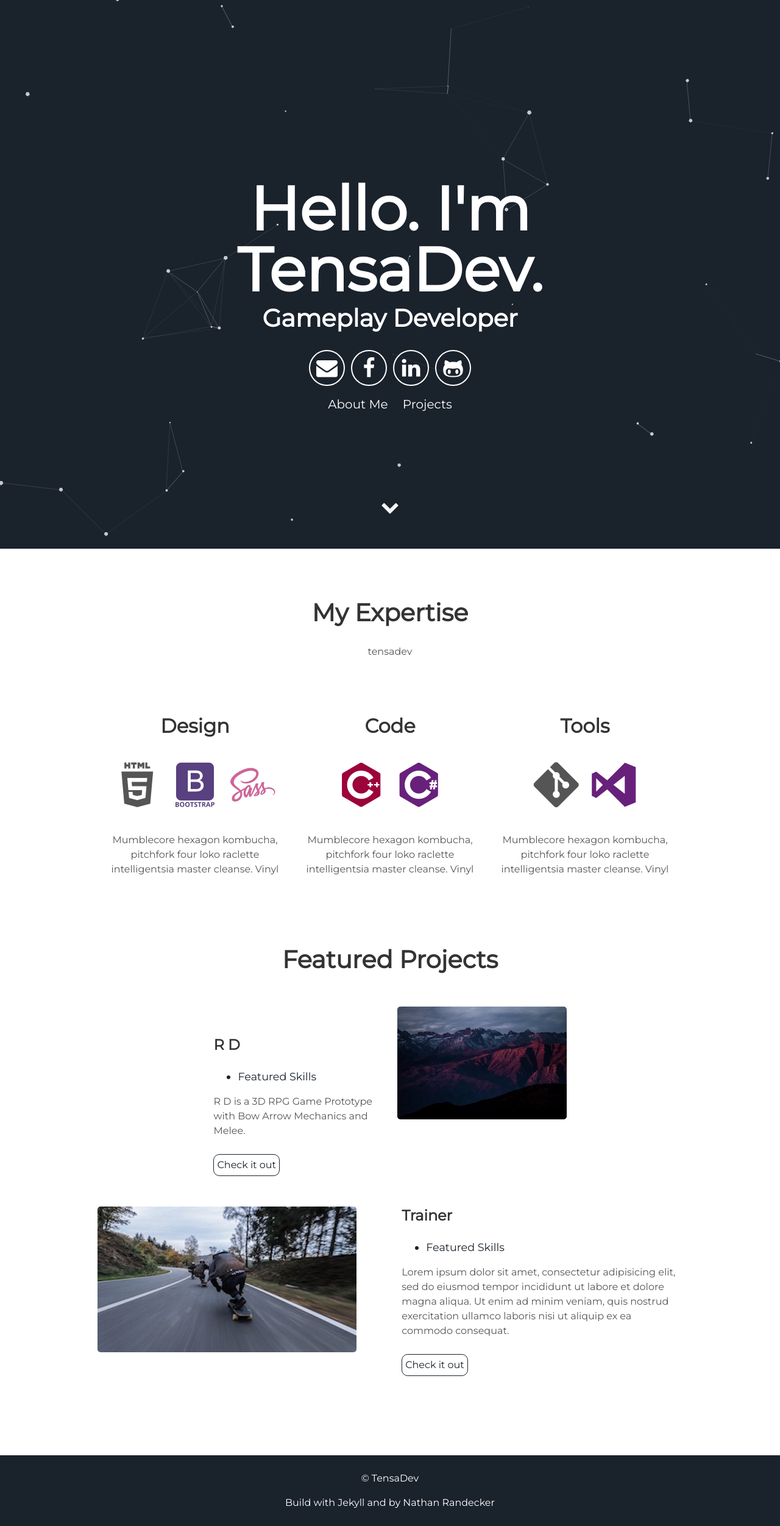
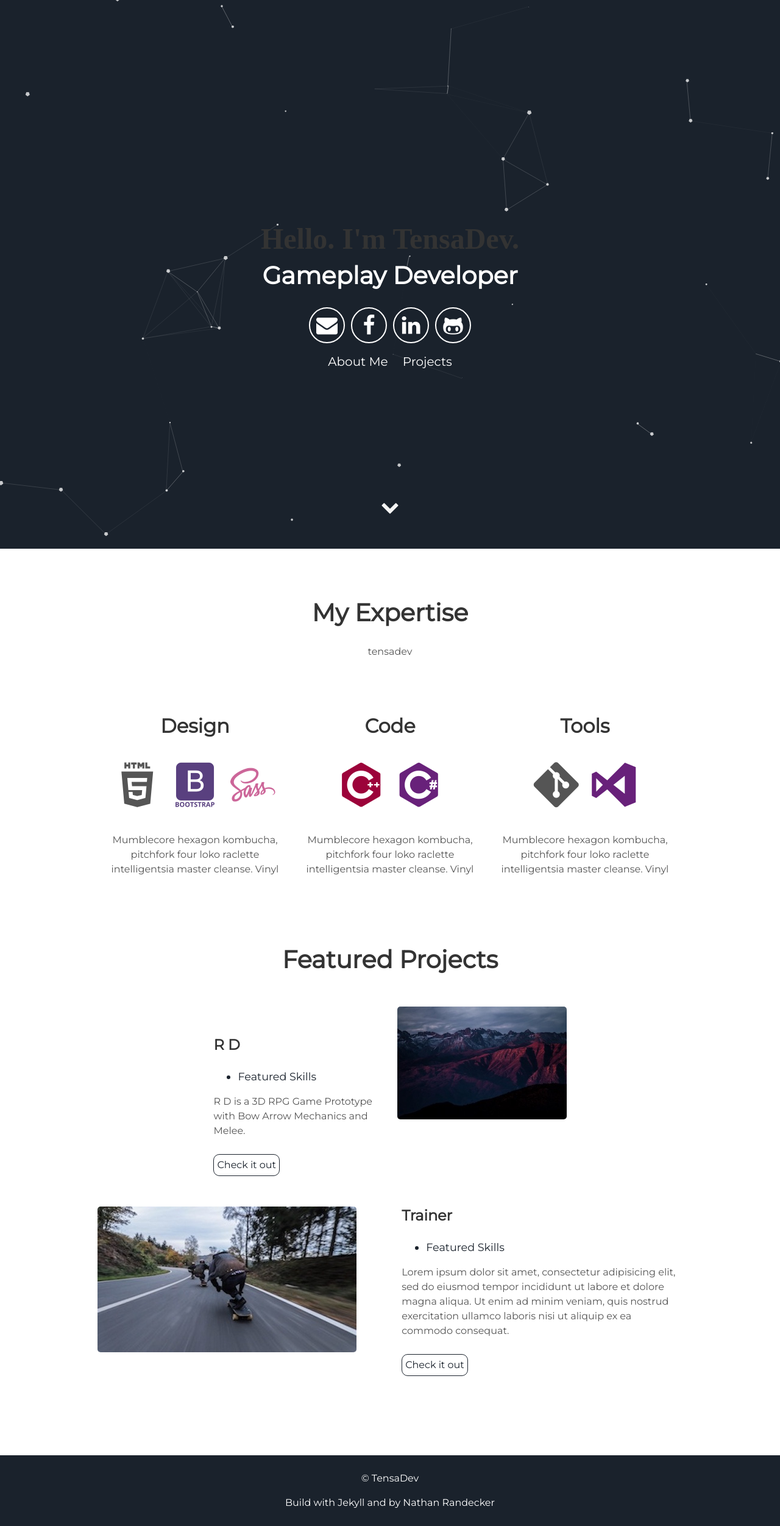
Before and after one commit to RedaMazoz/redamazoz.github.io, a Jekyll site: the page built from index.html, in a window 1280 px wide. Shown: the whole page at 61% size. Built offline with Jekyll 4.4.1, drawn with Linux system fonts in a browser that asks for light colours.

Commit message:
Update header.html

```diff
--- a/_includes/header.html
+++ b/_includes/header.html
@@ -1,7 +1,7 @@
 <div id="particles-js">
   <div class="header">
       <h1>
-        <span class="site-title">Hello. I'm {{site.username}}.</span>
+        <span style="font-size: 48px; text-align: center; font-weight: 700; font-family: 'Merriweather', serif;">Hello. I'm {{site.username}}.</span>
         <span class="site-description">{{site.user_title}}</span>
       </h1>
       <div class="header-icons">
```
